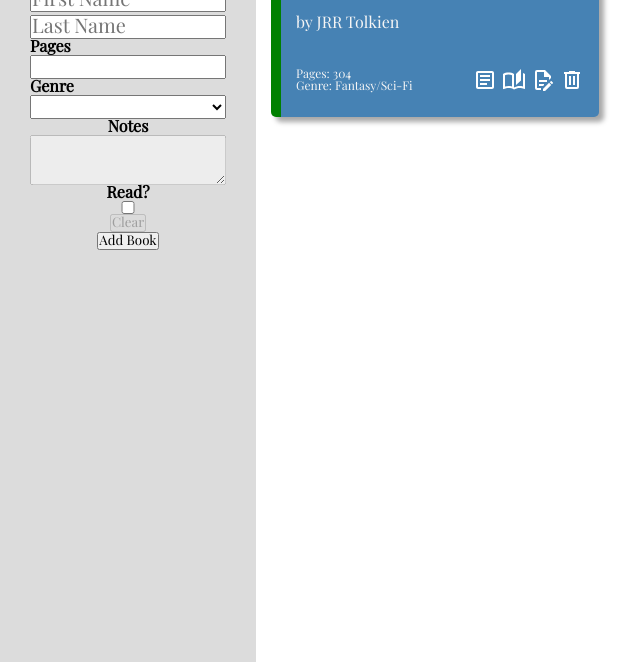
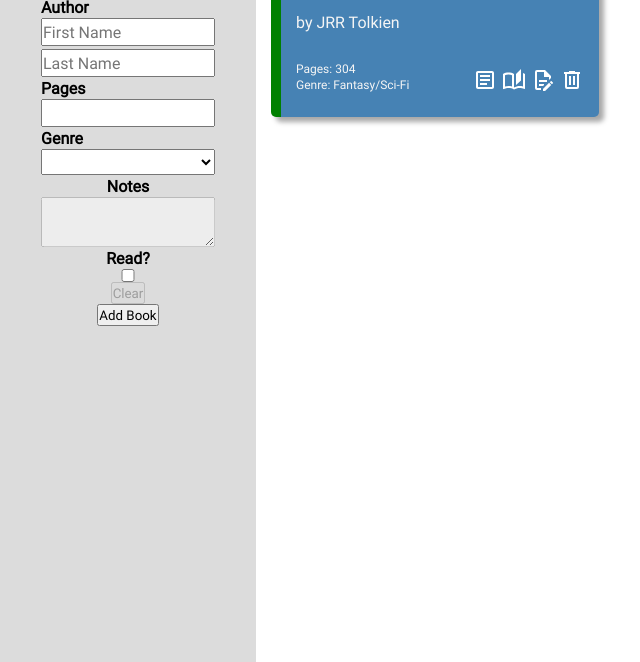
Before and after one commit to AWW0886/library, a plain HTML site: page index.html in a window 1280 px wide. Shown: the part 138-800 px from the top of the page, without its empty margins (0-640 px from the left). Drawn offline with Linux system fonts and the light colour scheme.

Commit message:
Edit for menu icon display widths

```diff
--- a/styles.css
+++ b/styles.css
@@ -2,8 +2,15 @@
     margin: 0;
     padding: 0;
     box-sizing: border-box;
-    font-family: 'playfair_displayregular';
+    /*font-family: 'playfair_displayregular';*/
     /*font-family: 'dm_serif_displayregular';*/
+    /*font-family: 'lobsterregular';*/
+    /*font-family: 'museomodernothin';*/
+    /*font-family: 'permanent_markerregular';*/
+    /*font-family: 'bricolage_grotesque48ptCnXBd';*/
+    /*font-family: 'robotobold';*/
+    /*font-family: 'roboto_slabregular';*/
+    font-family: 'robotoregular';
     /*font-weight: bold;*/
 }
 
@@ -21,7 +28,72 @@
          url('webfonts/dmserifdisplay-regular-webfont.woff') format('woff');
     font-weight: normal;
     font-style: normal;
+}
 
+@font-face {
+    font-family: 'lobsterregular';
+    src: url('webfonts/lobster-regular-webfont.woff2') format('woff2'),
+         url('webfonts/lobster-regular-webfont.woff') format('woff');
+    font-weight: normal;
+    font-style: normal;
+
+}
+
+@font-face {
+    font-family: 'museomodernothin_italic';
+    src: url('webfonts/museomoderno-italic-variablefont_wght-webfont.woff2') format('woff2'),
+         url('webfonts/museomoderno-italic-variablefont_wght-webfont.woff') format('woff');
+    font-weight: normal;
+    font-style: normal;
+
+}
+
+@font-face {
+    font-family: 'museomodernothin';
+    src: url('webfonts/museomoderno-variablefont_wght-webfont.woff2') format('woff2'),
+         url('webfonts/museomoderno-variablefont_wght-webfont.woff') format('woff');
+    font-weight: normal;
+    font-style: normal;
+}
+
+@font-face {
+    font-family: 'permanent_markerregular';
+    src: url('webfonts/permanentmarker-regular-webfont.woff2') format('woff2'),
+         url('webfonts/permanentmarker-regular-webfont.woff') format('woff');
+    font-weight: normal;
+    font-style: normal;
+}
+
+@font-face {
+    font-family: 'roboto_slabregular';
+    src: url('webfonts/robotoslab-variablefont_wght-webfont.woff2') format('woff2'),
+         url('webfonts/robotoslab-variablefont_wght-webfont.woff') format('woff');
+    font-weight: normal;
+    font-style: normal;
+}
+
+@font-face {
+    font-family: 'robotobold';
+    src: url('webfonts/roboto-bold-webfont.woff2') format('woff2'),
+         url('webfonts/roboto-bold-webfont.woff') format('woff');
+    font-weight: normal;
+    font-style: normal;
+}
+
+@font-face {
+    font-family: 'bricolage_grotesque48ptCnXBd';
+    src: url('webfonts/bricolagegrotesque-variablefont_opszwdthwght-webfont.woff2') format('woff2'),
+         url('webfonts/bricolagegrotesque-variablefont_opszwdthwght-webfont.woff') format('woff');
+    font-weight: normal;
+    font-style: normal;
+}
+
+@font-face {
+    font-family: 'robotoregular';
+    src: url('webfonts/roboto-regular-webfont.woff2') format('woff2'),
+         url('webfonts/roboto-regular-webfont.woff') format('woff');
+    font-weight: normal;
+    font-style: normal;
 }
 
 .page-container {
@@ -48,7 +120,7 @@
     grid-column: 1 / 2;
     align-content: start;
     min-height: 100vh;
-    /*color: white;*/
+    /*color: whitesmoke;*/
 }
 
 .header {
@@ -63,6 +135,13 @@
     flex-direction: column;
     align-items: center;
     margin: auto;*/
+}
+
+@media only screen and (min-width: 601px) {
+
+.menu-icon {
+    display: none;
+}
 }
 
 .header,
@@ -90,7 +169,8 @@ label {
 
 input,
 select {
-    font-size: 1.25rem;
+    font-size: 1rem;
+    line-height: 1.5rem;
     width: clamp(15ch, 100%, 30ch);
 }
 
@@ -125,6 +205,7 @@ textarea {
     margin: auto;*/
     display: grid;
     grid-column: 2 / 6;
+    background-color: white;
 }
 
 .library {
@@ -290,4 +371,8 @@ textarea {
     input {
         /*font-size: 1rem;*/
     };
+
+    .menu-icon {
+        display: block;
+    }
 }
```
